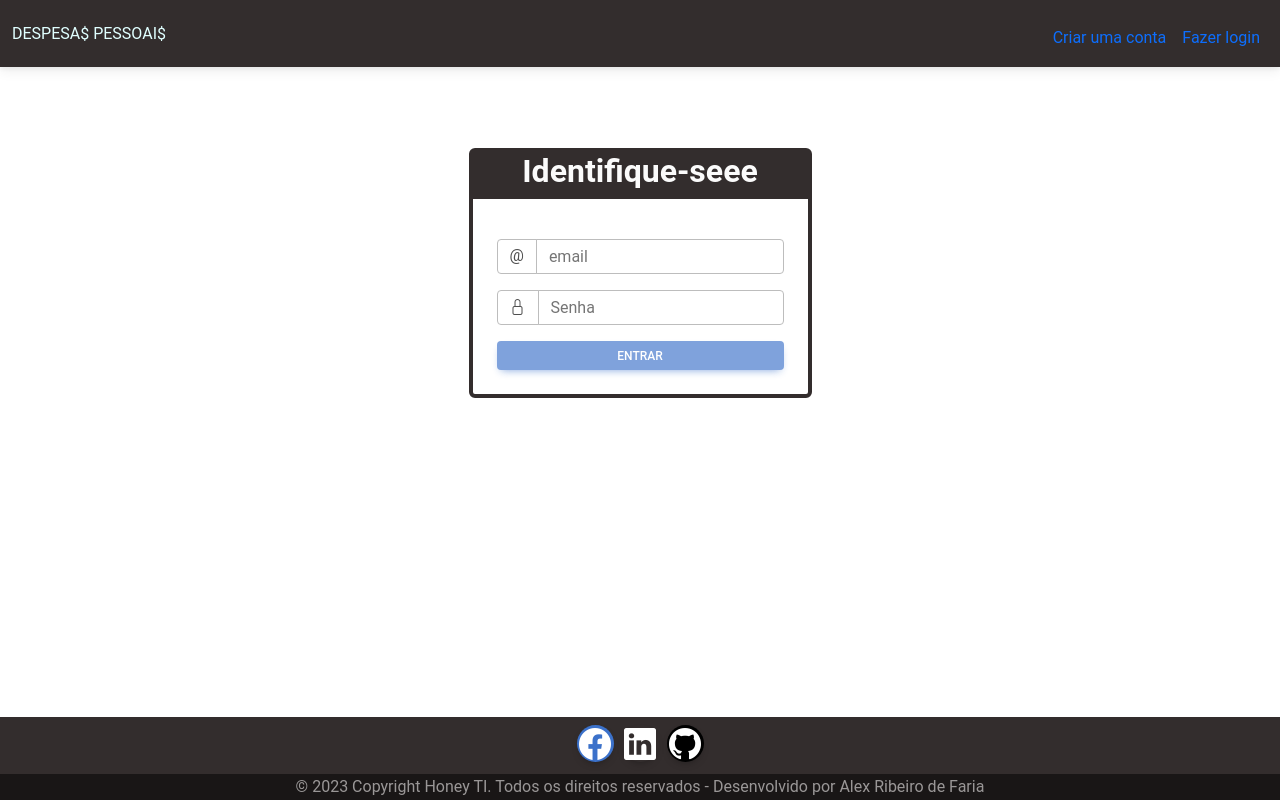
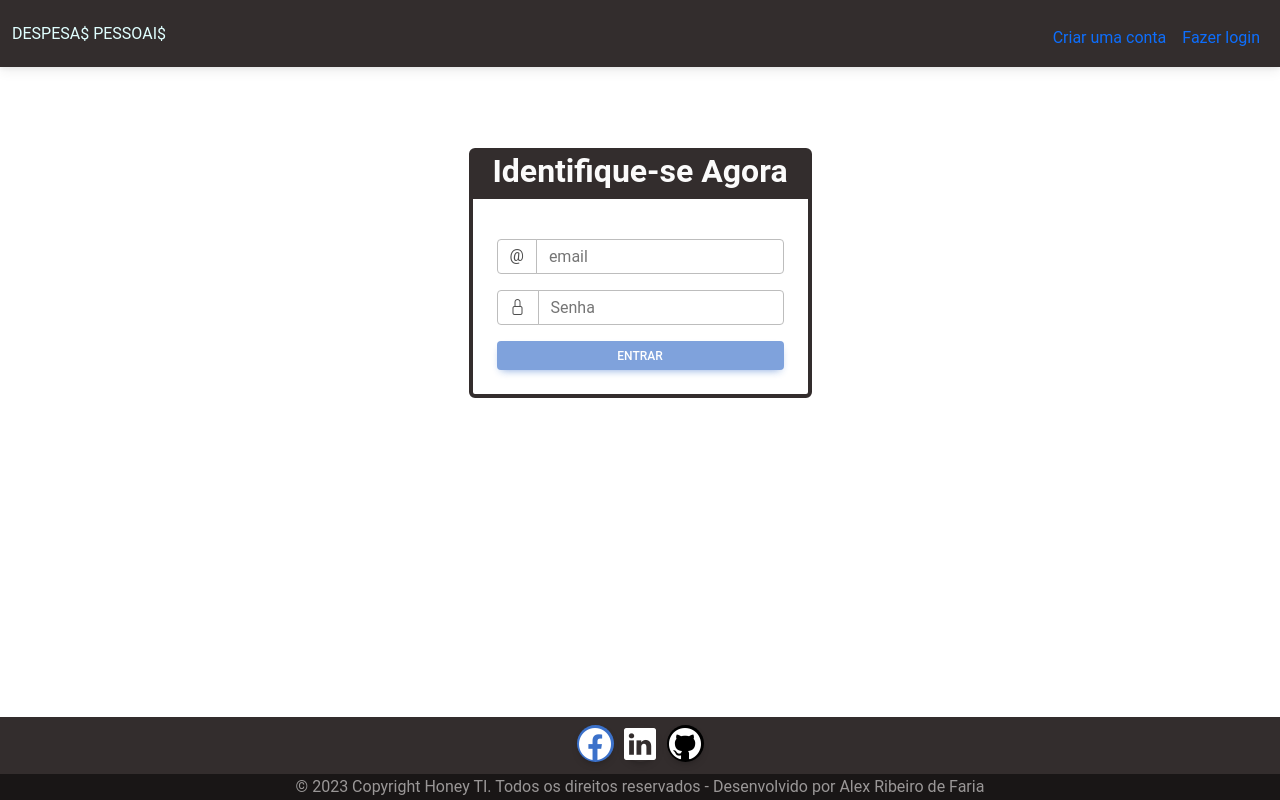
Before and after one commit to alexfariakof/angular-frontend-despesas, an Angular app: page /login in a window 1280 px wide. Built offline with nearby package versions, Linux system fonts and the light colour scheme.

Commit message:
Teste processo CI/CD

```diff
--- a/src/app/pages/login/login.component.html
+++ b/src/app/pages/login/login.component.html
@@ -20,7 +20,7 @@
   <div class="d-flex align-items-center justify-content-center flex-grow-1 fs-6 fs-sm-5 fs-md-4 fs-lg-3">
     <div class="d-flex flex-column border border-4 border-dark rounded-4 align-items-center justify-content-center fs-6 fs-sm-5 fs-md-4 fs-lg-3">
       <div class="bg-dark w-100 d-flex flex-column align-items-center justify-content-center">
-        <h2 class="text-light fw-bolder">Identifique-seee</h2>
+        <h2 class="text-light fw-bolder">Identifique-se Agora</h2>
       </div>
       <form class="p-4 " (submit)="onLoginClick()" [formGroup]="loginForm">
         <div class="input-group mt-3">
```
